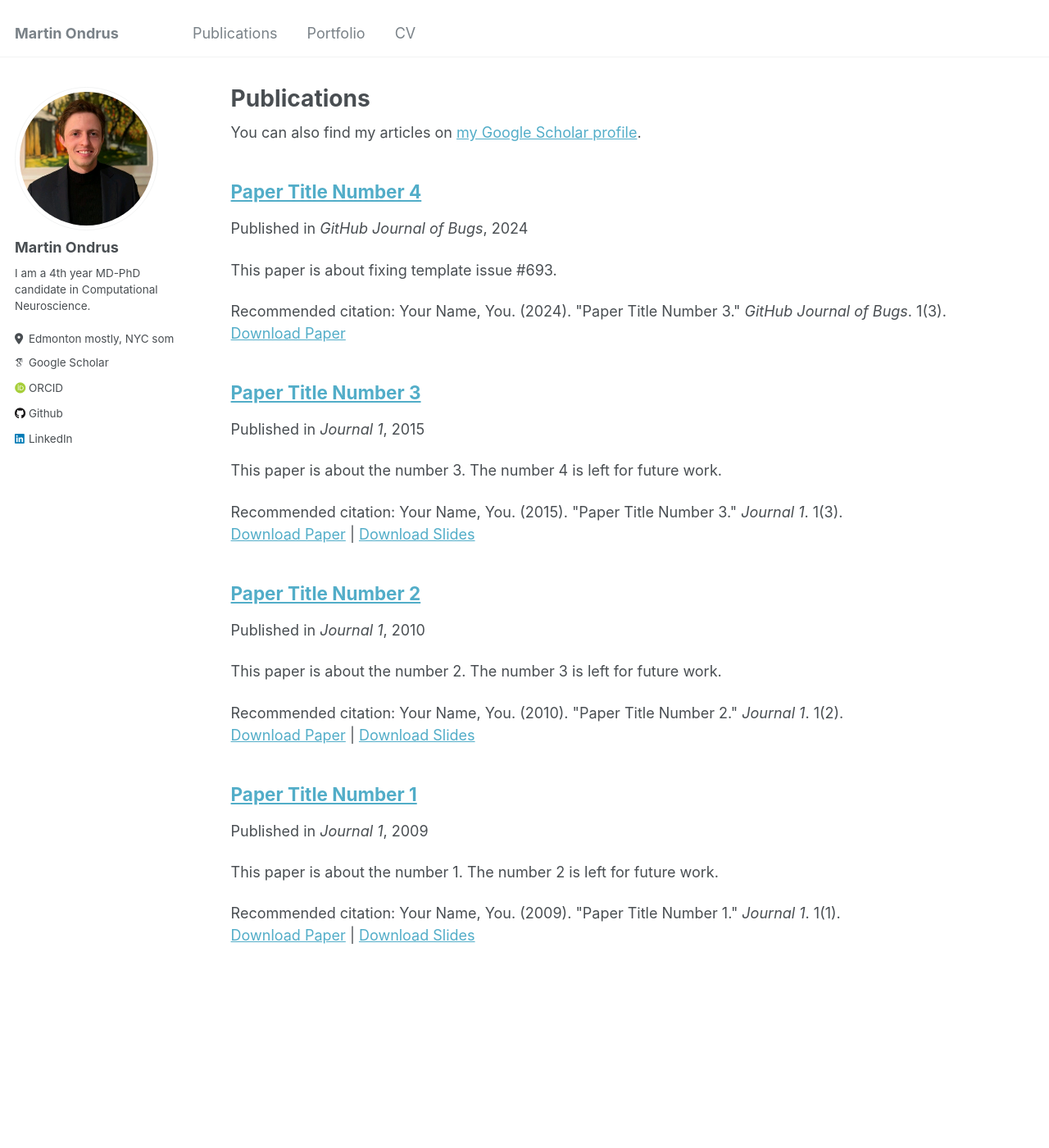
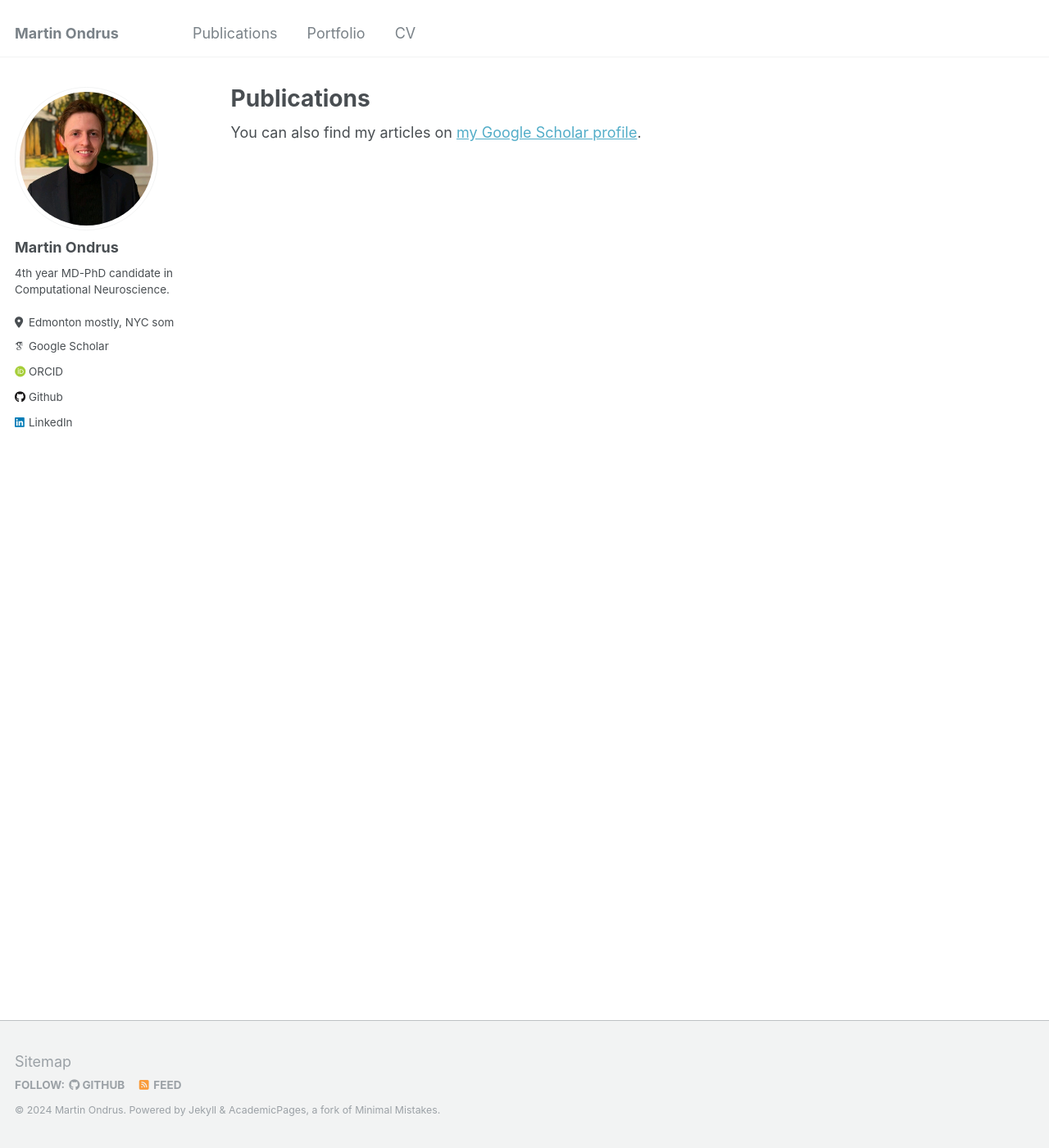
Before and after one commit to mondrus96/mondrus96.github.io, a Jekyll site: the page built from _pages/publications.md, in a window 1280 px wide and 1400 px high. Shown: the whole window at 82% size. Built offline with Jekyll 4.4.1, drawn with Linux system fonts in a browser that asks for light colours; some web fonts are replaced.

Commit message:
changes to webpages

```diff
--- a/_config.yml
+++ b/_config.yml
@@ -24,7 +24,7 @@ author:
   avatar           : "profile.png"
   name             : "Martin Ondrus"
   pronouns         : #
-  bio              : "I am a 4th year MD-PhD candidate in Computational Neuroscience."
+  bio              : "4th year MD-PhD candidate in Computational Neuroscience."
   location         : "Edmonton mostly, NYC sometimes"
   employer         : #
   uri              : # URL
--- a/_pages/publications.md
+++ b/_pages/publications.md
@@ -6,7 +6,7 @@ author_profile: true
 ---
 
 {% if site.author.googlescholar %}
-  <div class="wordwrap">You can also find my articles on <a href="{{site.author.googlescholar}}">my Google Scholar profile</a>.</div>
+  <div class="wordwrap">You can also find my articles on <a href="{{https://scholar.google.com/citations?user=LZ_oKFEAAAAJ&hl=en}}">my Google Scholar profile</a>.</div>
 {% endif %}
 
 {% include base_path %}
--- a/_publications/2009-10-01-paper-title-number-1.md
+++ /dev/null
@@ -1,13 +0,0 @@
----
-title: "Paper Title Number 1"
-collection: publications
-permalink: /publication/2009-10-01-paper-title-number-1
-excerpt: 'This paper is about the number 1. The number 2 is left for future work.'
-date: 2009-10-01
-venue: 'Journal 1'
-slidesurl: 'http://academicpages.github.io/files/slides1.pdf'
-paperurl: 'http://academicpages.github.io/files/paper1.pdf'
-citation: 'Your Name, You. (2009). &quot;Paper Title Number 1.&quot; <i>Journal 1</i>. 1(1).'
----
-
-The contents above will be part of a list of publications, if the user clicks the link for the publication than the contents of section will be rendered as a full page, allowing you to provide more information about the paper for the reader. When publications are displayed as a single page, the contents of the above "citation" field will automatically be included below this section in a smaller font.
--- a/_publications/2010-10-01-paper-title-number-2.md
+++ /dev/null
@@ -1,13 +0,0 @@
----
-title: "Paper Title Number 2"
-collection: publications
-permalink: /publication/2010-10-01-paper-title-number-2
-excerpt: 'This paper is about the number 2. The number 3 is left for future work.'
-date: 2010-10-01
-venue: 'Journal 1'
-slidesurl: 'http://academicpages.github.io/files/slides2.pdf'
-paperurl: 'http://academicpages.github.io/files/paper2.pdf'
-citation: 'Your Name, You. (2010). &quot;Paper Title Number 2.&quot; <i>Journal 1</i>. 1(2).'
----
-
-The contents above will be part of a list of publications, if the user clicks the link for the publication than the contents of section will be rendered as a full page, allowing you to provide more information about the paper for the reader. When publications are displayed as a single page, the contents of the above "citation" field will automatically be included below this section in a smaller font.
--- a/_publications/2015-10-01-paper-title-number-3.md
+++ /dev/null
@@ -1,13 +0,0 @@
----
-title: "Paper Title Number 3"
-collection: publications
-permalink: /publication/2015-10-01-paper-title-number-3
-excerpt: 'This paper is about the number 3. The number 4 is left for future work.'
-date: 2015-10-01
-venue: 'Journal 1'
-slidesurl: 'http://academicpages.github.io/files/slides3.pdf'
-paperurl: 'http://academicpages.github.io/files/paper3.pdf'
-citation: 'Your Name, You. (2015). &quot;Paper Title Number 3.&quot; <i>Journal 1</i>. 1(3).'
----
-
-The contents above will be part of a list of publications, if the user clicks the link for the publication than the contents of section will be rendered as a full page, allowing you to provide more information about the paper for the reader. When publications are displayed as a single page, the contents of the above "citation" field will automatically be included below this section in a smaller font.
--- a/_publications/2024-02-17-paper-title-number-4.md
+++ /dev/null
@@ -1,12 +0,0 @@
----
-title: "Paper Title Number 4"
-collection: publications
-permalink: /publication/2024-02-17-paper-title-number-4
-excerpt: 'This paper is about fixing template issue #693.'
-date: 2024-02-17
-venue: 'GitHub Journal of Bugs'
-paperurl: 'http://academicpages.github.io/files/paper3.pdf'
-citation: 'Your Name, You. (2024). &quot;Paper Title Number 3.&quot; <i>GitHub Journal of Bugs</i>. 1(3).'
----
-
-The contents above will be part of a list of publications, if the user clicks the link for the publication than the contents of section will be rendered as a full page, allowing you to provide more information about the paper for the reader. When publications are displayed as a single page, the contents of the above "citation" field will automatically be included below this section in a smaller font.
```
Also changed, not shown: _portfolio/portfolio-1.md (deleted, +0 -7 lines), _portfolio/portfolio-2.html (deleted, +0 -7 lines).
